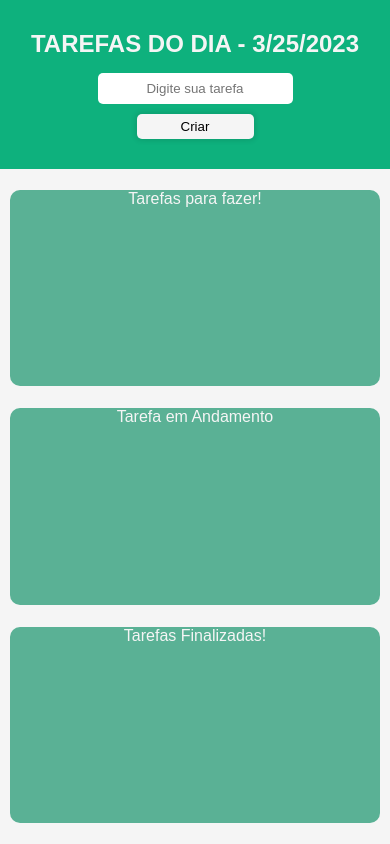
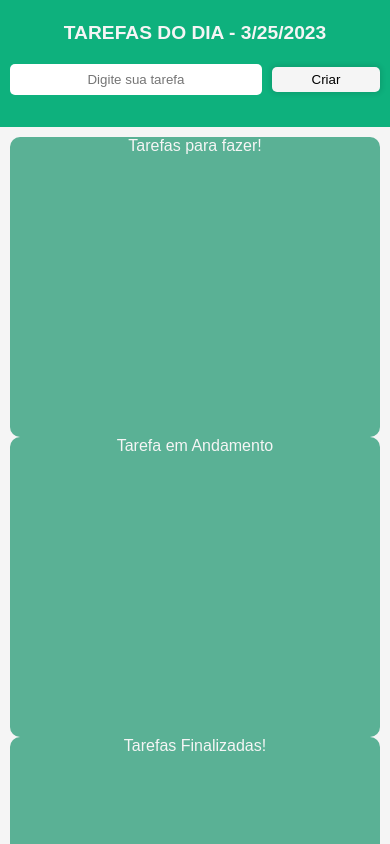
Before and after one commit to renatarko/minhas_tarefas_app, a React (Vite) app: page / in a window 390 px wide. Shown: the top 844 px of the page. Built offline with nearby package versions, Linux system fonts and the light colour scheme; a web font is replaced by a local one.

Commit message:
mudando header-title para display flex, e melhorando responsivo

```diff
--- a/src/Componentes/cards/cards.jsx
+++ b/src/Componentes/cards/cards.jsx
@@ -1,50 +1,90 @@
 import React,{  useState, useContext } from "react"
 import { FaChevronRight } from "react-icons/fa";
 import { AiOutlineCloseCircle } from "react-icons/ai";
+import { TaskContext } from '../../context/TaskProvider'
 import "./style.css"
-import { TaskContext } from '../../context/TaskProvider'
+
+
+const storeRemoveTodo = (todo) => {
+    localStorage.setItem("todo", JSON.stringify(todo))
+}
+
+const storeDoing = (doing) => {
+    localStorage.setItem("doing", JSON.stringify(doing))
+}
+
+const storeRemoveDoing = (doing) => {
+  localStorage.setItem("doing", JSON.stringify(doing))
+}
+
+const storeDone = (done) => {
+  localStorage.setItem("done", JSON.stringify(done))
+}
 
 export const Cards = () => {
 
   const { newTask } = useContext(TaskContext);
 
-  const [todo, setToDo] = useState([])
+  const [todo, setTodo] = useState([])
   const [doing, setDoing] = useState([])
   const [done, setDone] = useState([])
 
   React.useEffect(() => {
+    const _todo = JSON.parse(localStorage.getItem('todo'))
+    const _doing = JSON.parse(localStorage.getItem('doing'))
+    const _done = JSON.parse(localStorage.getItem('done'))
+    if (_todo) {
+      setTodo(_todo)
+    }
+    if (_doing) {
+      setDoing(_doing)
+    }
+    if (_done) {
+      setDone(_done)
+    }
+  },[])
+
+  React.useEffect(() => {
     if (newTask && newTask.trim() !== "") {
-           setToDo([...todo, newTask])
+      setTodo([...todo, newTask])
+      console.log(newTask)
+      localStorage.setItem("todo", JSON.stringify([...todo, newTask]))
     }
-
   }, [newTask]);
 
+
   const moveToDoing = (task) => {
-    let index = todo.indexOf(task)
-    todo.splice(index, 1)
+    let filteredMovedToDoing = todo.filter((item) => item !== task)
+    setTodo(filteredMovedToDoing)
     setDoing([...doing, task])
-
+    storeRemoveTodo(filteredMovedToDoing)
+    storeDoing([...doing, task])
   }
 
   const moveToDone = (task) => {
-    let index = doing.indexOf(task)
-    doing.splice(index, 1)
-    // setDoing(...doing.filter(item => item !== task))
+    let filteredMovedToDone = doing.filter((item) => item !== task)
+    setDoing(filteredMovedToDone)
     setDone([...done, task])
+    storeRemoveDoing(filteredMovedToDone)
+    storeDone([...done, task])
   }
 
   const deleteTaskToDo = (task) => {
-    setToDo([...todo.filter((item) => item !== task)])
+    let filteredTodo = todo.filter((item) => item !== task )
+    setTodo(filteredTodo)
+    localStorage.setItem("todo", JSON.stringify(filteredTodo))
   }
 
   const deleteTaskDoing = (task) => {
-   let arrayFilterDoing = doing.filter((item) => item !== task )
-    setDoing([...arrayFilterDoing])
+   let filteredDoing = doing.filter((item) => item !== task)
+    setDoing(filteredDoing)
+    localStorage.setItem("doing", JSON.stringify(filteredDoing))
   }
 
   const deleteTaskDone = (task) => {
-    let arrayFilter = done.filter((item) => item !== task )
-    setDone([...arrayFilter])
+    let filtedDone = done.filter((item) => item !== task )
+    setDone(filtedDone)
+    localStorage.setItem("done", JSON.stringify(filtedDone))
   }
 
   return (
@@ -68,8 +108,8 @@ export const Cards = () => {
     <div className="box-work">
       <div className="p-title">Tarefa em Andamento</div>
       <div className="result">
-          {doing.map((task) =>
-            <div className="result-work" key={task}>{task}
+          {doing.map((task, index) =>
+            <div className="result-work" key={index}>{task}
               <div className="container-icons" >
                 <FaChevronRight className="icon-arrow" onClick={() => moveToDone(task)} />
                 <AiOutlineCloseCircle className="icon-close" onClick={() => deleteTaskDoing(task) } />
@@ -81,8 +121,8 @@ export const Cards = () => {
     <div className="box-work">
       <p className="p-title">Tarefas Finalizadas!</p>
       <div className="result">
-          {done.map((task) =>
-            <div className="result-work" key={task}>{task}
+        {done.map((task, index) =>
+        <div className="result-work" key={index}>{task}
           <div className="container-icons" >
             <AiOutlineCloseCircle className="icon-close" onClick={() => deleteTaskDone(task) } />
           </div>
--- a/src/Componentes/cards/style.css
+++ b/src/Componentes/cards/style.css
@@ -81,13 +81,13 @@
   }
   .container-box {
     grid-template-columns: 1fr;
+    padding: 10px;
+    height: 100vh;
     gap: 0;
-    padding: 10px;
-    height: 80%;
   }
 
   .box-work {
-    height: 90%;
+    height: 300px;
   }
   .p-title {
     font-size: 1rem;
@@ -96,9 +96,7 @@
 
 @media (max-width: 570px) {
   .header-title {
-    display: flex;
-    flex-direction: column;
-    justify-content: center;
+    gap: 10px;
   }
   .title {
     align-self: center;
@@ -114,14 +112,24 @@
     width: 50%;
     padding: 8px;
   }
+  .result-work {
+    font-size: 0.9rem;
+  }
 }
 
-@media (max-width: 342px) {
+@media (max-width: 395px) {
+  .header-title {
+    gap: 0;
+    height: 15%;
+  }
   .title {
     font-size: 1.2rem;
   }
+  .header-input {
+    padding: 10px;
+  }
   .button-add {
-    width: 70%;
+    width: 30%;
   }
   .input-add {
     width: 70%;
--- a/src/Componentes/header/header.jsx
+++ b/src/Componentes/header/header.jsx
@@ -14,17 +14,21 @@ export const Header = () => {
     setTask("")
   }
 
-
   return (
     <>
       <div className="header-title">
         <h1 className="title">Tarefas do dia - <Time /></h1>
 
-        <input className="input-add" type="text" value={task}
+      <div className="header-input">
+        <input
+          className="input-add"
+          type="text" value={task}
           placeholder="Digite sua tarefa"
           onChange={(e) => setTask(e.target.value)} />
-        <button className="button-add" onClick={handleClick}>Criar</button>
-
+        <button
+          className="button-add"
+          onClick={handleClick}>Criar</button>
+        </div>
       </div>
     </>
   )
--- a/src/Componentes/header/style.css
+++ b/src/Componentes/header/style.css
@@ -2,16 +2,23 @@
   width: 100%;
   height: 30%;
   background-color: #0eb17d;
-  display: grid;
-  justify-items: center;
+  display: flex;
+  flex-direction: column;
+  justify-content: center;
   align-items: center;
+  gap: 30px;
 }
 
 .title {
   color: #f5f5f5;
   text-transform: uppercase;
-  align-self: flex-end;
-  justify-items: center;
+}
+
+.header-input {
+  width: 100%;
+  display: inline-flex;
+  justify-content: center;
+  gap: 10px;
 }
 
 .input-add {
@@ -19,9 +26,8 @@
   padding: 10px;
   border-radius: 5px;
   border: none;
-  margin: 5px;
+  text-align: center;
   outline: none;
-  text-align: center;
   font-family: "Mochiy Pop One", sans-serif;
 }
 
@@ -29,11 +35,9 @@
   width: 20%;
   padding: 8px;
   border-radius: 5px;
-  margin-top: 5px;
   border: none;
   background-color: #f5f5f5;
   cursor: pointer;
-  align-self: flex-start;
   box-shadow: 0px 0px 5px 2px rgba(0, 0, 0, 0.1);
   font-family: "Mochiy Pop One", sans-serif;
   transition: all 0.1s;
--- a/src/context/TaskProvider.jsx
+++ b/src/context/TaskProvider.jsx
@@ -1,8 +1,9 @@
 import React from 'react'
+
 
 export const TaskContext = React.createContext()
 
-export const TaskProvider = ({children}) => {
+export const TaskProvider = ({ children }) => {
 
   const [newTask, setNewTask] = React.useState("")
 
@@ -14,6 +15,5 @@ export const TaskProvider = ({children}) => {
     newTask,
     createTask
   }
-
   return <TaskContext.Provider value={value}>{children}</TaskContext.Provider>
 }
```
Lines whose indentation alone changed are shown as unchanged.
